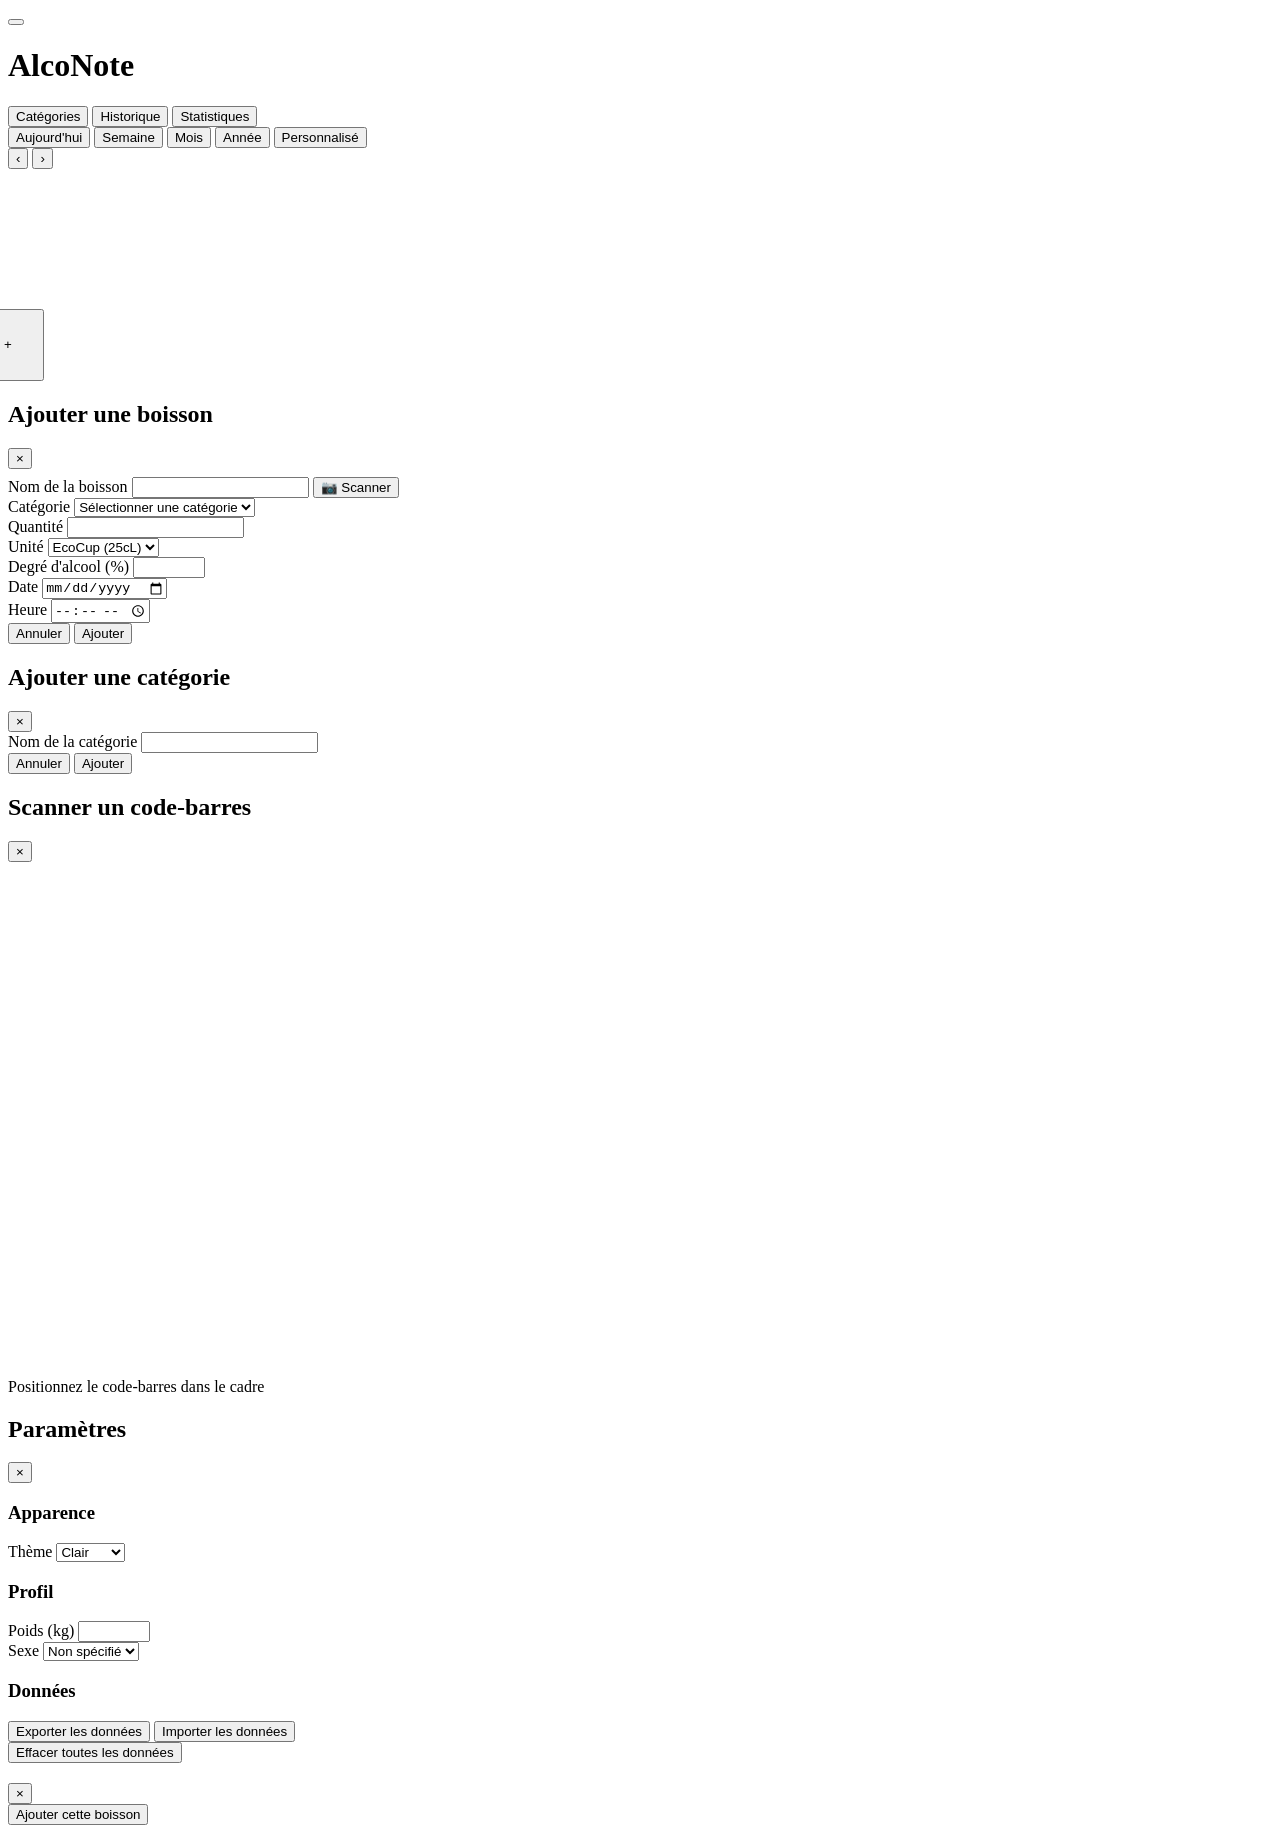
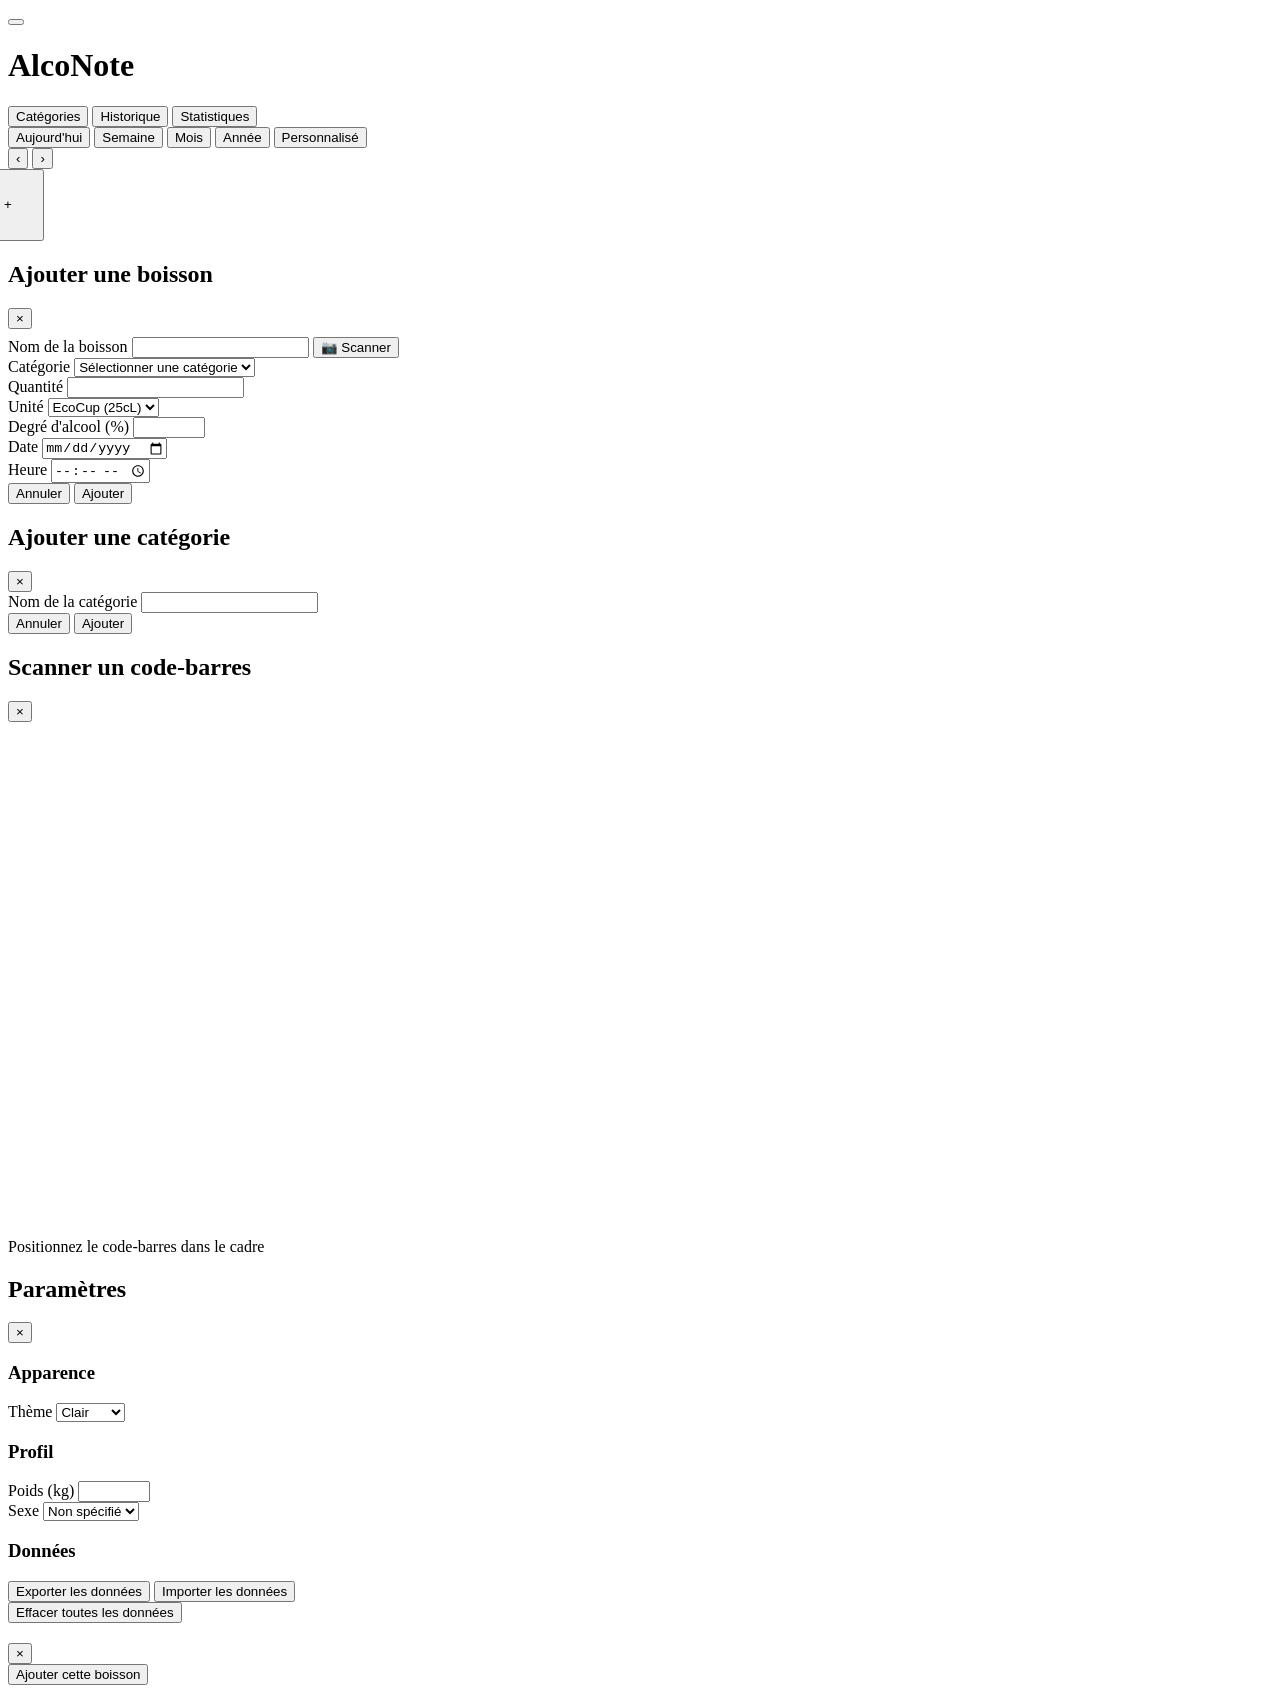

fix: resolve UI bugs - horizontal scroll, bottom spacing, search bars, phone compatibility

--- a/css/responsive.css
+++ b/css/responsive.css
@@ -22,13 +22,27 @@
     }
     
     .main-content {
-        padding-bottom: 90px;
+        padding-bottom: var(--spacing-sm);
+    }
+
+    #categories-tab.active {
+        padding-bottom: 80px;
     }
     
     .tab-content {
         padding: var(--spacing-sm);
     }
     
+    /* History toolbar stacks on small screens */
+    .history-toolbar {
+        flex-direction: column;
+        gap: var(--spacing-sm);
+    }
+
+    .history-filter {
+        min-width: 100%;
+    }
+
     /* FAB adjustments for small screens */
     .fab-main {
         width: 48px;
@@ -187,7 +201,7 @@
     }
     
     .main-content {
-        padding-bottom: 120px;
+        padding-bottom: var(--spacing-md);
     }
     
     .tab-content {
@@ -271,7 +285,7 @@
     }
     
     .main-content {
-        padding-bottom: 140px;
+        padding-bottom: var(--spacing-md);
     }
     
     .tab-content {
@@ -415,7 +429,7 @@
     }
     
     .main-content {
-        padding-bottom: 80px;
+        padding-bottom: var(--spacing-sm);
     }
     
     .tab-content {
@@ -667,7 +681,17 @@
         padding-right: max(var(--spacing-md), env(safe-area-inset-right));
         padding-top: max(var(--spacing-md), env(safe-area-inset-top));
     }
-    
+
+    .tab-navigation {
+        padding-left: max(var(--spacing-md), env(safe-area-inset-left));
+        padding-right: max(var(--spacing-md), env(safe-area-inset-right));
+    }
+
+    .tab-content {
+        padding-left: max(var(--spacing-md), env(safe-area-inset-left));
+        padding-right: max(var(--spacing-md), env(safe-area-inset-right));
+    }
+
     .fab-container {
         bottom: max(var(--spacing-lg), env(safe-area-inset-bottom));
         left: 50%;
@@ -676,12 +700,45 @@
         display: flex;
         justify-content: center;
     }
-    
+
     .modal {
         padding-bottom: max(var(--spacing-md), env(safe-area-inset-bottom));
     }
-    
+
     .settings-content {
         padding-left: max(0px, env(safe-area-inset-left));
+        padding-bottom: max(var(--spacing-md), env(safe-area-inset-bottom));
+    }
+
+    .history-pagination {
+        padding-bottom: max(var(--spacing-md), env(safe-area-inset-bottom));
+    }
+}
+
+/* Prevent any overflow on all screen sizes */
+.tab-content,
+.categories-container,
+.history-container,
+.statistics-container {
+    overflow-x: hidden;
+    max-width: 100%;
+}
+
+/* Ensure images and media don't overflow */
+img, video, canvas, svg {
+    max-width: 100%;
+    height: auto;
+}
+
+/* Prevent text inputs from zooming on iOS (font-size < 16px triggers zoom) */
+@media screen and (max-width: 768px) {
+    input[type="text"],
+    input[type="search"],
+    input[type="number"],
+    input[type="date"],
+    input[type="time"],
+    select,
+    textarea {
+        font-size: 16px !important;
     }
 }
